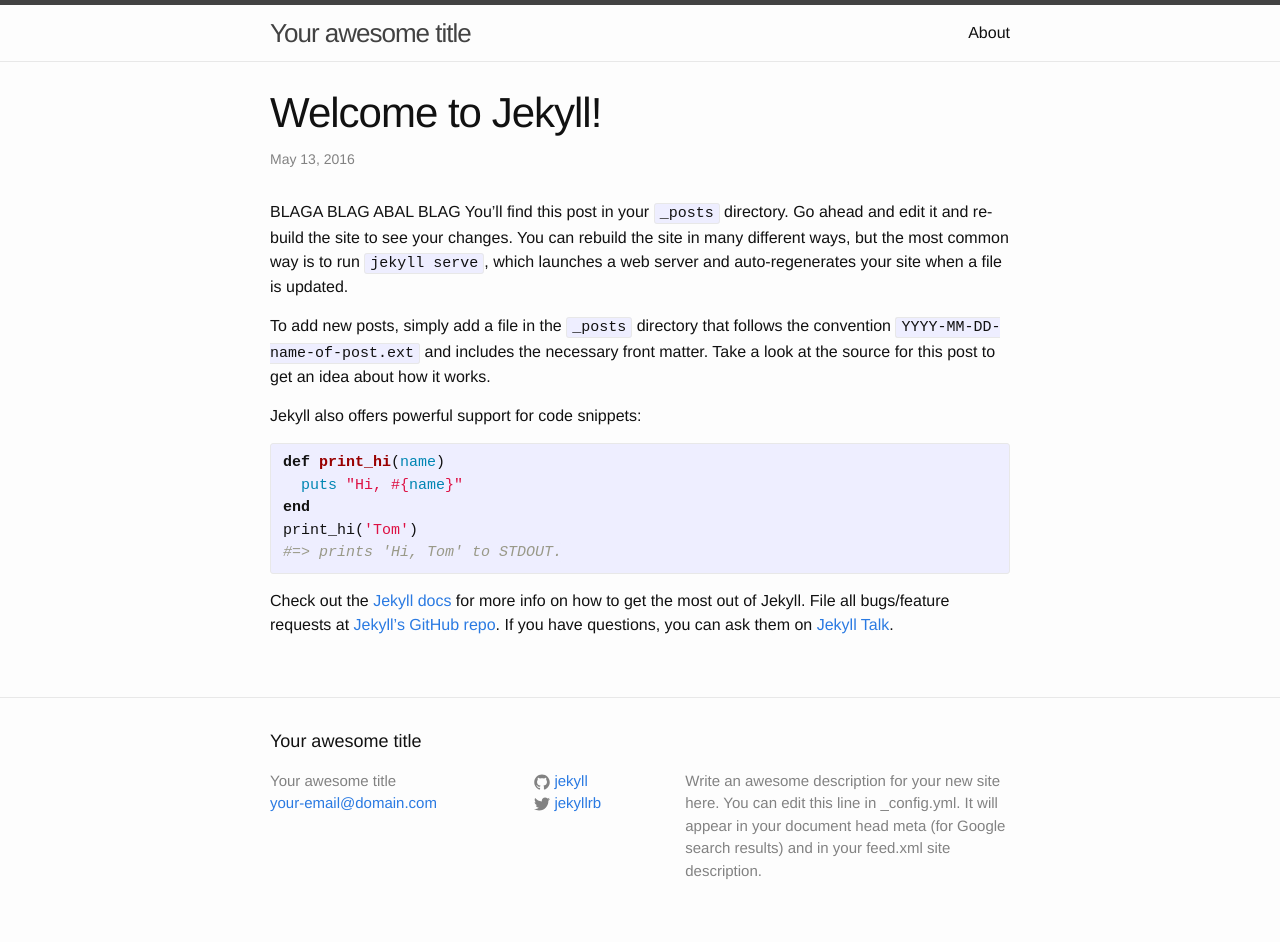
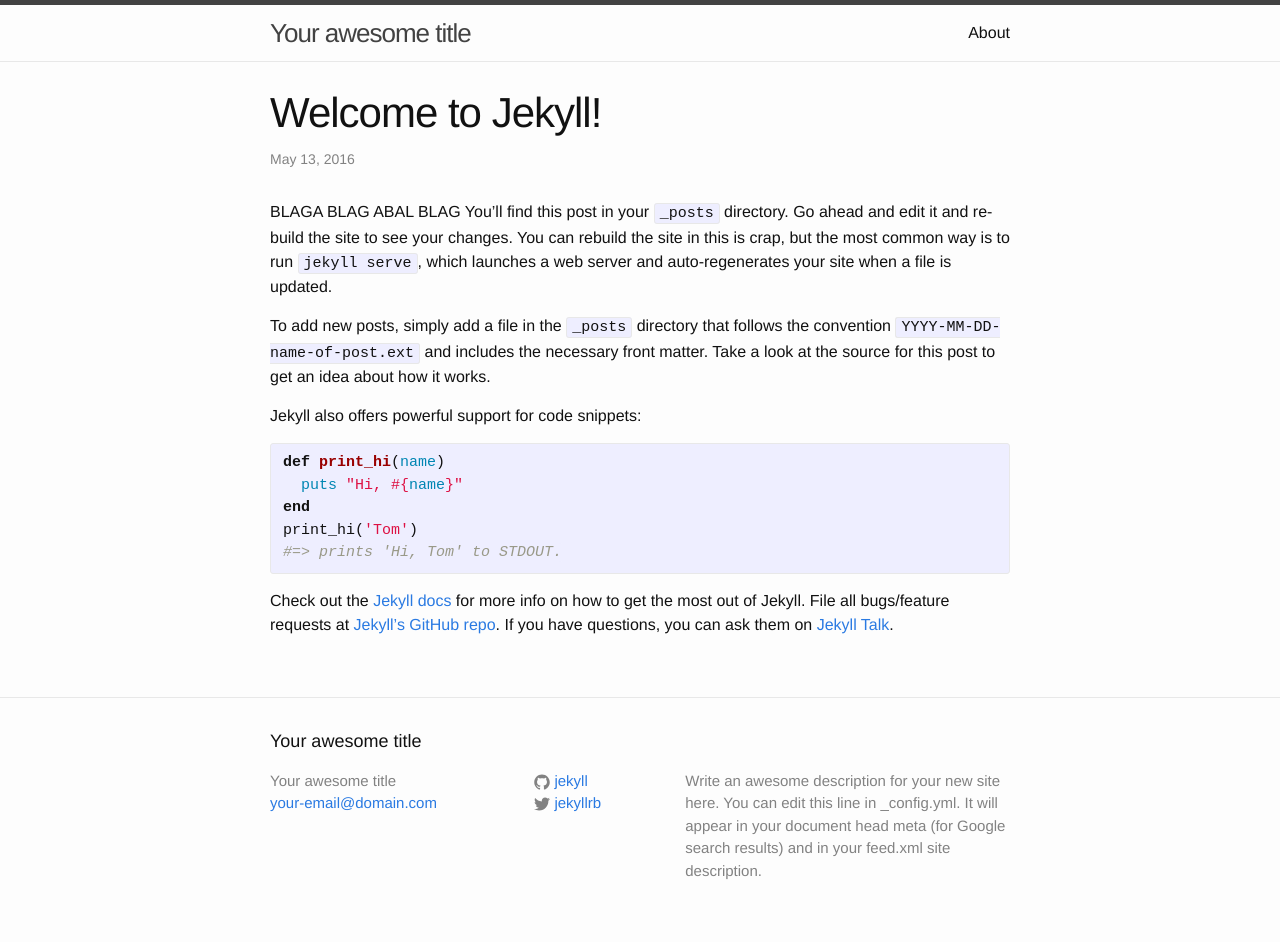
Before and after one commit to bjm2144/bjm2144.github.io, a Jekyll site: the page built from _posts/2016-05-12-welcome-to-jekyll.markdown, in a window 1280 px wide. Built offline with Jekyll 4.4.1, drawn with Linux system fonts in a browser that asks for light colours.

Commit message:
Update 2016-05-12-welcome-to-jekyll.markdown

```diff
--- a/_posts/2016-05-12-welcome-to-jekyll.markdown
+++ b/_posts/2016-05-12-welcome-to-jekyll.markdown
@@ -8,7 +8,7 @@
 BLAG
 ABAL
 BLAG
-You’ll find this post in your `_posts` directory. Go ahead and edit it and re-build the site to see your changes. You can rebuild the site in many different ways, but the most common way is to run `jekyll serve`, which launches a web server and auto-regenerates your site when a file is updated.
+You’ll find this post in your `_posts` directory. Go ahead and edit it and re-build the site to see your changes. You can rebuild the site in this is crap, but the most common way is to run `jekyll serve`, which launches a web server and auto-regenerates your site when a file is updated.
 
 To add new posts, simply add a file in the `_posts` directory that follows the convention `YYYY-MM-DD-name-of-post.ext` and includes the necessary front matter. Take a look at the source for this post to get an idea about how it works.
 
```
